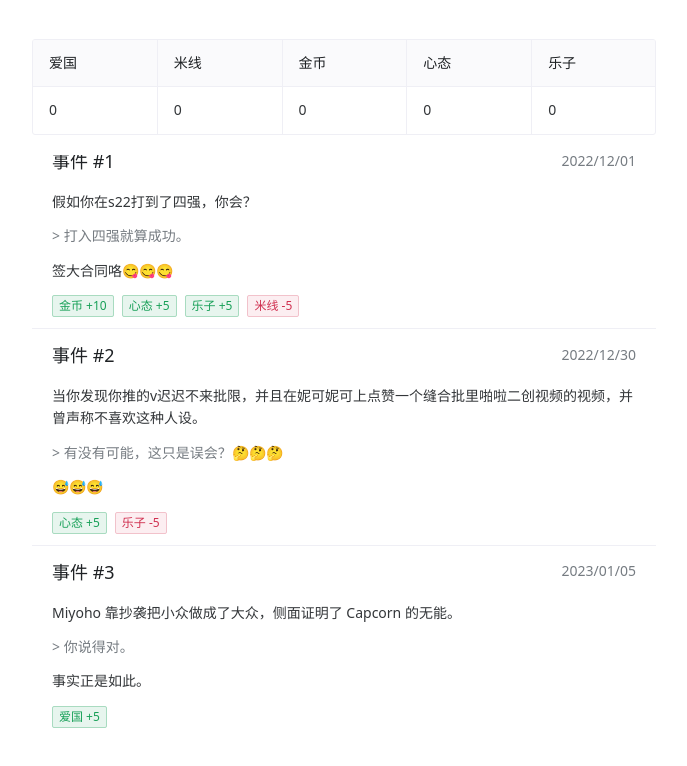
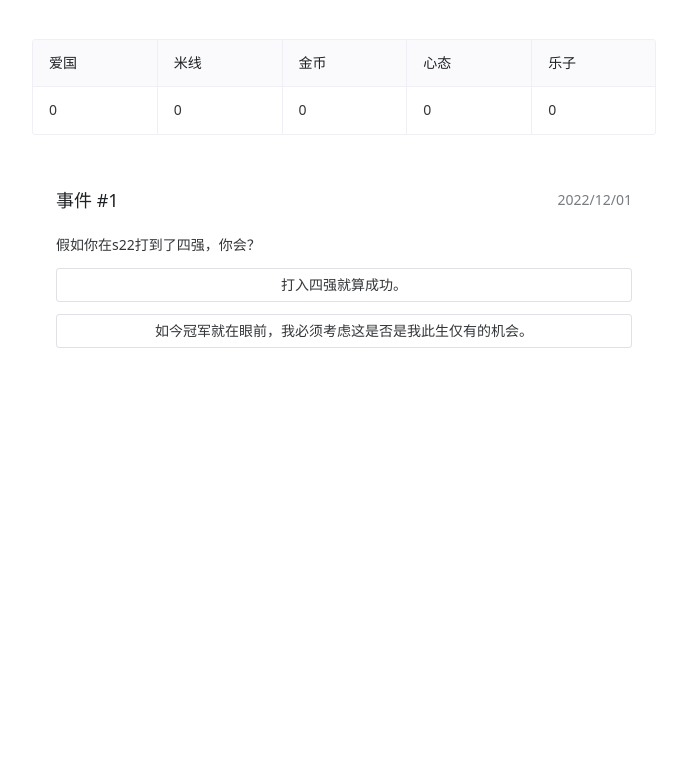
Before and after one commit to kifuan/internet-simulator, a Vue app: page / in a window 1280 px wide. Both pictures are taken after a click on the button "开始发电". Shown: the top 766 px of the page, without its empty margins (296-983 px from the left). Built offline with nearby package versions, Linux system fonts and the light colour scheme.

Commit message:
feat: interactive item

```diff
--- /dev/null
+++ b/src/components/EventInteractiveItem.vue
@@ -0,0 +1,51 @@
+<script setup lang="ts">
+import { storeToRefs } from 'pinia'
+import { onBeforeMount } from 'vue'
+import type { Action } from '../stores/event'
+import { useEventStore } from '../stores/event'
+
+const eventStore = useEventStore()
+const { historyEvents, currentEvent, formattedDate } = storeToRefs(eventStore)
+
+function handleSelectAction(action: Action) {
+  eventStore.pushTimeline(action)
+  eventStore.chooseEvent()
+}
+
+onBeforeMount(() => {
+  eventStore.chooseEvent()
+})
+</script>
+
+<template>
+  <NListItem>
+    <NCard :bordered="false">
+      <template #header>
+        <div class="tw-text-lg">
+          事件 #{{ historyEvents.length + 1 }}
+        </div>
+      </template>
+
+      <template #header-extra>
+        <NText :depth="3">
+          {{ formattedDate }}
+        </NText>
+      </template>
+
+      <NSpace vertical size="large">
+        <NText>
+          {{ currentEvent.text }}
+        </NText>
+
+        <NButton
+          v-for="(action, index) in currentEvent.actions"
+          :key="index"
+          block
+          @click="handleSelectAction(action)"
+        >
+          {{ action.text }}
+        </NButton>
+      </NSpace>
+    </NCard>
+  </NListItem>
+</template>
--- a/src/components/HistoryEventListItem.vue
+++ b/src/components/EventItem.vue
@@ -18,7 +18,7 @@ onMounted(() => {
 
 <template>
   <NListItem>
-    <NThing>
+    <NCard :bordered="false">
       <template #header>
         <div class="tw-text-lg">
           事件 #{{ id }}
@@ -57,6 +57,6 @@ onMounted(() => {
           {{ event.actionMessage }}
         </NText>
       </NSpace>
-    </NThing>
+    </NCard>
   </NListItem>
 </template>
--- a/src/components/HistoryEventList.vue
+++ b/src/components/EventList.vue
@@ -3,7 +3,8 @@ import { storeToRefs } from 'pinia'
 import { ref } from 'vue'
 import { NList } from 'naive-ui'
 import { useEventStore } from '../stores/event'
-import HistoryEventListItem from './HistoryEventListItem.vue'
+import EventInteractiveItem from './EventInteractiveItem.vue'
+import EventItem from './EventItem.vue'
 
 const emits = defineEmits<{
   (e: 'scroll', top: number): void
@@ -18,13 +19,15 @@ function handleScroll() {
 </script>
 
 <template>
-  <NList ref="list" hoverable>
-    <HistoryEventListItem
+  <NList ref="list">
+    <EventItem
       v-for="(event, index) in historyEvents"
       :id="index + 1"
       :key="index"
       :event="event"
       @scroll="handleScroll"
     />
+
+    <EventInteractiveItem />
   </NList>
 </template>
--- a/src/components/Game.vue
+++ b/src/components/Game.vue
@@ -1,12 +1,10 @@
 <script setup lang="ts">
 import { useWindowSize } from '@vueuse/core'
 import { NScrollbar } from 'naive-ui'
-import { computed, onMounted, ref } from 'vue'
-import { useEventStore } from '../stores/event'
-import HistoryEventList from './HistoryEventList.vue'
+import { computed, ref } from 'vue'
+import EventList from './EventList.vue'
 import PropertyPanel from './PropertyPanel.vue'
 
-const { chooseEvent, pushTimeline } = useEventStore()
 const { height: windowHeight } = useWindowSize()
 const propHeight = ref(0)
 const paddingTop = '20px'
@@ -23,14 +21,6 @@ function handleScroll(top: number) {
     behavior: 'smooth',
   })
 }
-
-onMounted(async () => {
-  for (let i = 0; i < 10; i++) {
-    const event = chooseEvent()
-    pushTimeline(event.actions[0])
-    await new Promise(resolve => setTimeout(resolve, 1000))
-  }
-})
 </script>
 
 <template>
@@ -39,7 +29,7 @@ onMounted(async () => {
       <PropertyPanel :height="h => propHeight = h" />
     </template>
     <NScrollbar ref="scrollbar" :style="{ maxHeight: listHeight }">
-      <HistoryEventList @scroll="handleScroll" />
+      <EventList @scroll="handleScroll" />
     </NScrollbar>
   </NCard>
 </template>
```
Also changed, not shown: components.d.ts (+6 -3 lines).
